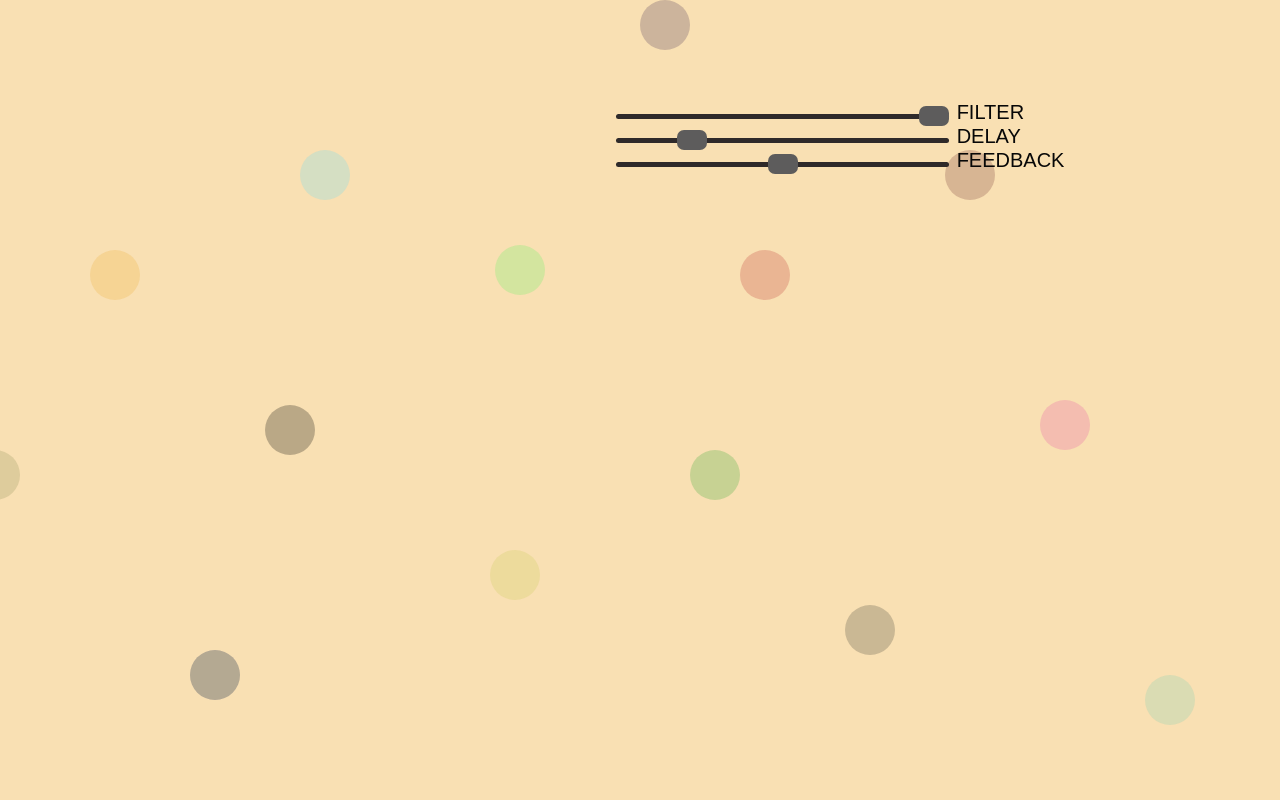
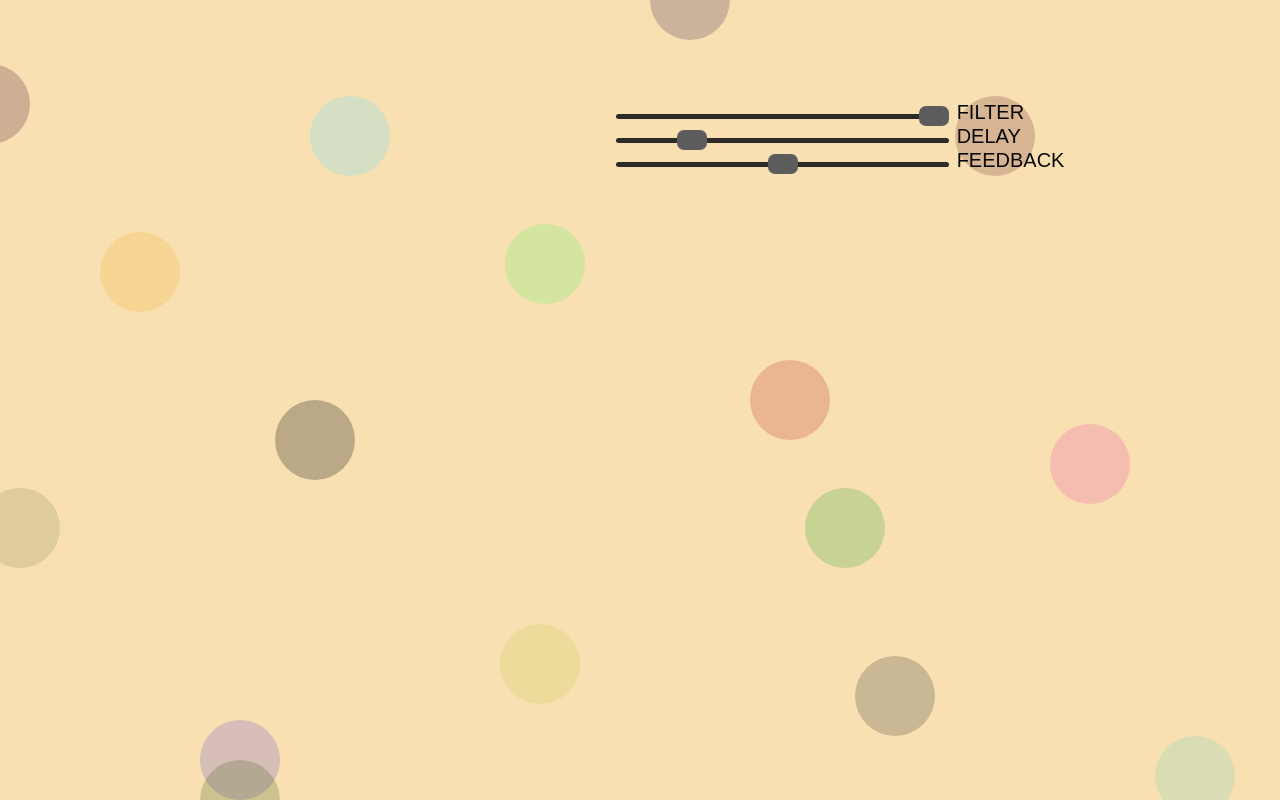
Before and after one commit to lavilles/WEB-AUDIO, a plain HTML site: page index.html in a window 1280 px wide. Drawn offline with Linux system fonts and the light colour scheme; no server answers.

Commit message:
viewport added

```diff
--- a/styles.css
+++ b/styles.css
@@ -14,9 +14,6 @@ body {
   font-family: 'Avenir', Helvetica, Arial, sans-serif;
 }
 
-
-
-
 #buttons {
   position: absolute;
   top: 50%;
@@ -25,158 +22,153 @@ body {
 
 div.button {
   position: absolute;
-  width: 50px;
-  height: 50px;
-  margin-top: -50px;
-  margin-left: -50px;
+  width: 10vh;
+  height: 10vh;
+  margin-top: -5vh;
+  margin-left: -5vh;
   opacity: 0.25;
 }
 
 div.button[data-index="0"] {
-  top: 100px;
-  left: 100px;
+  top: 16vh;
+  left: 16vw;
   background-color: rgb(54, 169, 54);
   border-radius: 50%;
 }
 
 div.button[data-index="1"] {
-  top: -100px;
+  top: -16vp;
   left: 150px;
   background-color: rgb(190, 52, 52);
   border-radius: 50%;
 }
 
 div.button[data-index="2"] {
-  top: 200px;
+  top: 33vh;
   left: -100px;
   background-color: rgb(204, 204, 88);
   border-radius: 50%;
 }
 
 div.button[data-index="3"] {
-  top: -100px;
+  top: -16vh;
   left: -500px;
   background-color: rgb(239, 176, 59);
   border-radius: 50%;
 }
 
 div.button[data-index="4"] {
-  top: -200px;
+  top: -33vh;
   left: -290px;
   background-color: rgb(110, 220, 243);
   border-radius: 50%;
 }
 
 div.button[data-index="5"] {
-  top: 50px;
+  top: 8vh;
   left: 450px;
   background-color: rgb(231, 84, 167);
   border-radius: 50%;
 }
 
 div.button[data-index="6"] {
-  top: 300px;
+  top: 45vh;
   left: -400px;
   background-color: rgb(117, 88, 204);
   border-radius: 50%;
 }
 
 div.button[data-index="7"] {
-  top: 255px;
+  top: 37vh;
   left: 255px;
   background-color: rgb(66, 64, 57);
   border-radius: 50%;
 }
 
 div.button[data-index="8"] {
-  top: -350px;
+  top: -50vh;
   left: 50px;
   background-color: rgb(71, 49, 88);
   border-radius: 50%;
 }
 
 div.button[data-index="9"] {
-  top: 200px;
+  top: 33vh;
   left: -900px;
   background-color: rgb(230, 255, 175);
   border-radius: 50%;
 }
 
 div.button[data-index="10"] {
-  top: 325px;
+  top: 47vh;
   left: 555px;
   background-color: rgb(127, 207, 178);
   border-radius: 50%;
 }
 
 div.button[data-index="11"] {
-  top: -105px;
+  top: -17vh;
   left: -95px;
   background-color: rgb(102, 241, 102);
   border-radius: 50%;
 }
 
 div.button[data-index="12"] {
-  top: -200px;
+  top: -33vh;
   left: 355px;
   background-color: rgb(116, 55, 55);
   border-radius: 50%;
 }
 
 div.button[data-index="13"] {
-  top: 100px;
+  top: 16vh;
   left: -620px;
   background-color: rgb(142, 142, 89);
   border-radius: 50%;
 }
 
 div.button[data-index="14"] {
-  top: 300px;
+  top: 50vh;
   left: -700px;
   background-color: rgb(122, 90, 30);
   border-radius: 50%;
 }
 
 div.button[data-index="15"] {
-  top: -200px;
+  top: -33vh;
   left: 690px;
   background-color: rgb(26, 112, 129);
   border-radius: 50%;
 }
 
 div.button[data-index="16"] {
-  top: -250px;
+  top: -37vh;
   left: -650px;
   background-color: rgb(79, 28, 57);
   border-radius: 50%;
 }
 
 div.button[data-index="17"] {
-  top: 300px;
+  top: 50vh;
   left: -400px;
   background-color: rgb(74, 104, 32);
   border-radius: 50%;
 }
 
 div.button[data-index="18"] {
-  top: 55px;
+  top: 5vh;
   left: -325px;
   background-color: rgb(0, 0, 0);
   border-radius: 50%;
 }
 
-
-
 div.button.active {
   opacity: 1;
 }
 
-
 /* div.post[data-index="20"] {
 top: 200px;
 left: -200px;
-
-
 } */
 
 #controls{
```
